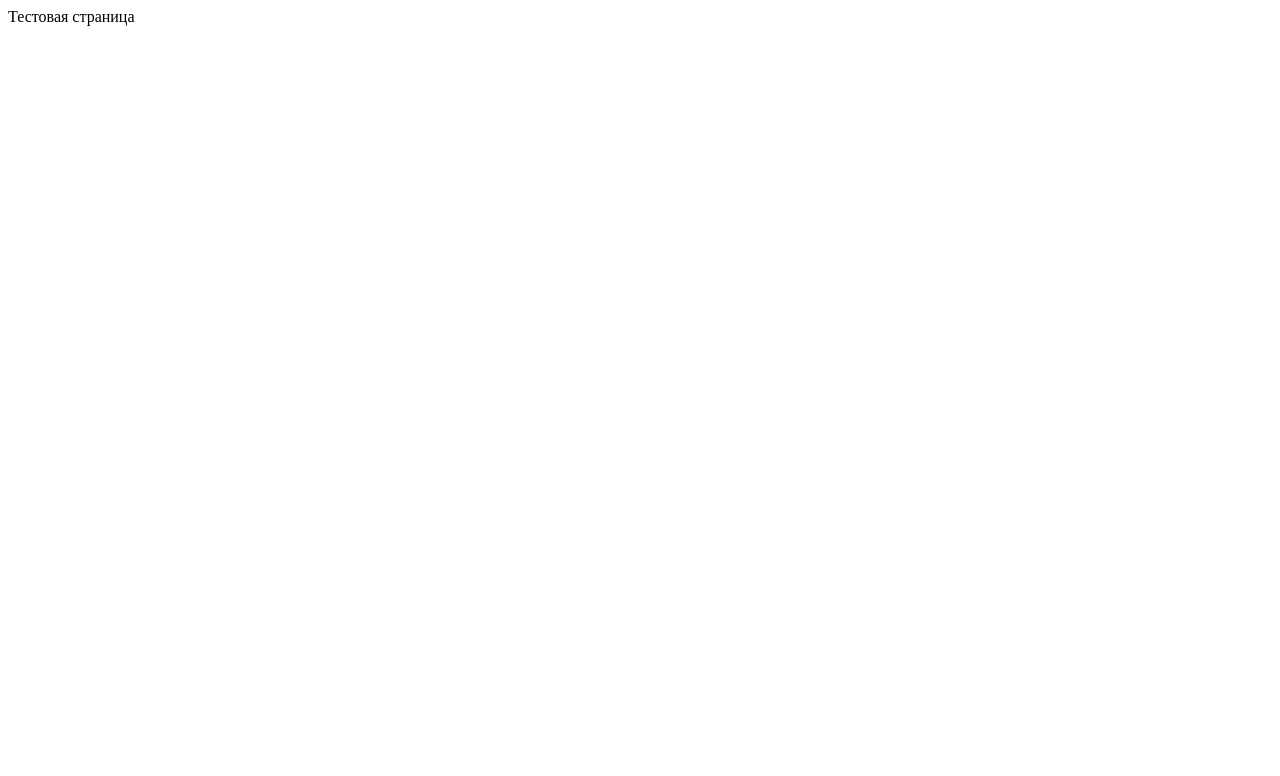
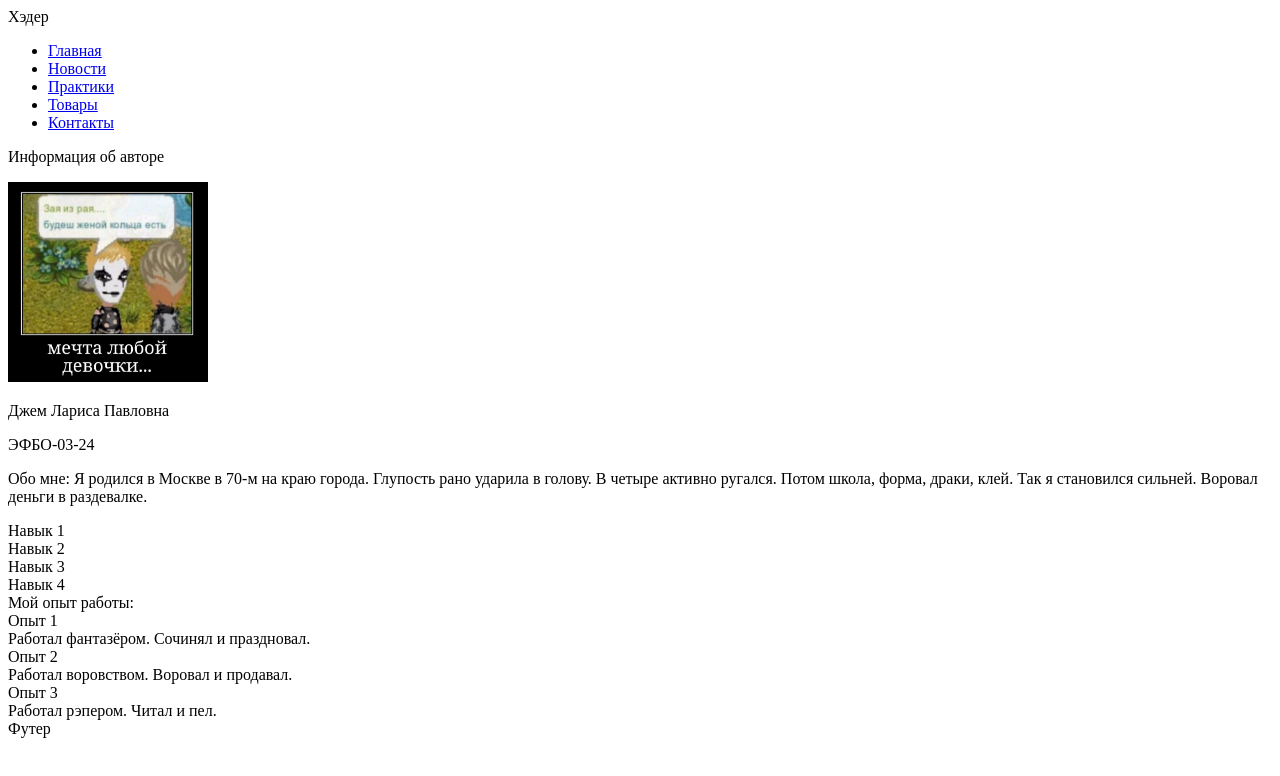
Before and after one commit to dzemlarisa/frontend-and-backend-practice, a plain HTML site: page index.html in a window 1280 px wide. Drawn offline with Linux system fonts and the light colour scheme.

Commit message:
add contacts, goods, news and practices

```diff
--- a/index.html
+++ b/index.html
@@ -1 +1,50 @@
-<p>Тестовая страница</p>
+<!DOCTYPE html>
+<html lamg = "ru">
+ <head>
+    <meta charset="UTF-8">
+    <meta name="viewport" content="width=device-width, initial-scale=1.0">
+    <title>Семестровая работа</title>
+ </head>
+ <body>
+    <div id="header">Хэдер</div>
+    <div id="menu">
+        <ul>
+            <li><a href="index.html">Главная</a></li>
+            <li><a href="pages/news.html">Новости</a></li>
+            <li><a href="pages/practices.html">Практики</a></li>
+            <li><a href="pages/goods.html">Товары</a></li>
+            <li><a href="pages/contacts.html">Контакты</a></li>
+        </ul>
+    </div>
+    <div id="content">
+        <p>Информация об авторе</p>
+        <img src="images/photo.jpg" alt="Фото автора" width="200" height="200">
+        <p>Джем Лариса Павловна</p>
+        <p>ЭФБО-03-24</p>
+        <p>Обо мне: Я родился в Москве в 70-м на краю города. Глупость рано
+        ударила в голову. В четыре активно ругался.
+        Потом школа, форма, драки, клей. Так я становился сильней. Воровал деньги в
+        раздевалке.</p>
+        <div>Навык 1</div>
+        <div>Навык 2</div>
+        <div>Навык 3</div>
+        <div>Навык 4</div>
+        <div>
+            Мой опыт работы:
+            <div>
+                Опыт 1<br>
+                Работал фантазёром. Сочинял и праздновал.
+            </div>
+            <div>
+                Опыт 2<br>
+                Работал воровством. Воровал и продавал.
+            </div>
+            <div>
+                Опыт 3<br>
+                Работал рэпером. Читал и пел.
+            </div>
+        </div>
+    </div>
+    <div id="footer">Футер</div>
+ </body>
+</html>
```
Also changed, not shown: pages/contacts.html (added, +34 -0 lines), pages/goods.html (added, +41 -0 lines), pages/news.html (added, +47 -0 lines), images/good1.jpg (added), images/good2.jpg (added), images/good3.jpg (added), images/photo.jpg (added), pages/practices.html (added).
